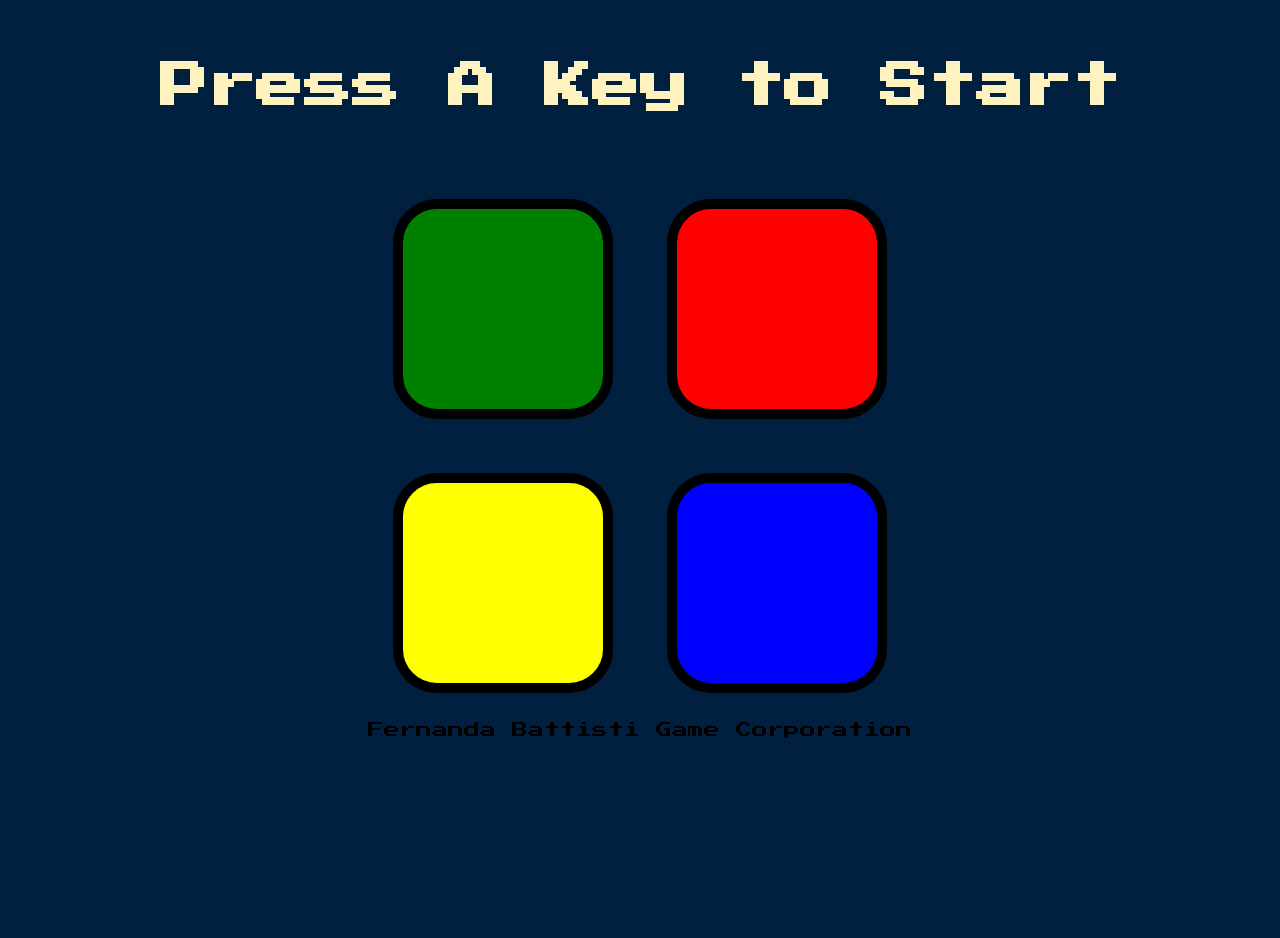
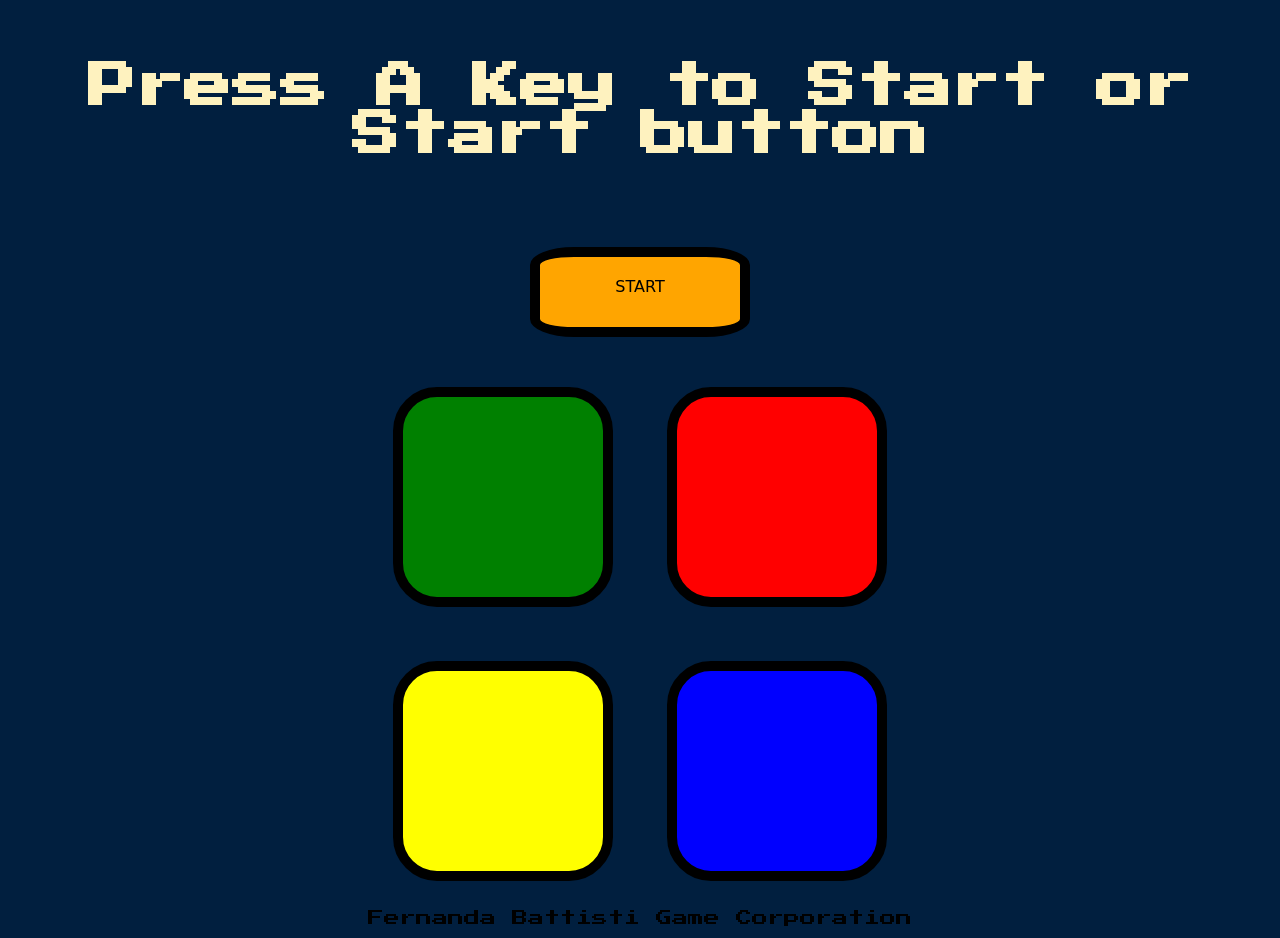
Before and after one commit to hermesmarcano/Simon-Game-1.0, a plain HTML site: page index.html in a window 1280 px wide. Before the commit the page ends 800 px from the top, so only its background shows below. Drawn offline with nearby package versions, Linux system fonts and the light colour scheme.

Commit message:
Add files via upload

```diff
--- a/index.html
+++ b/index.html
@@ -9,7 +9,10 @@
 </head>
 
 <body>
-  <h1 id="level-title">Press A Key to Start</h1>
+  <h1 id="level-title">Press A Key to Start or Start button</h1>
+  <div type="button" id="start-button" class="startbtn">
+START
+  </div>
   <div class="container">
     <div lass="row">
 
```
